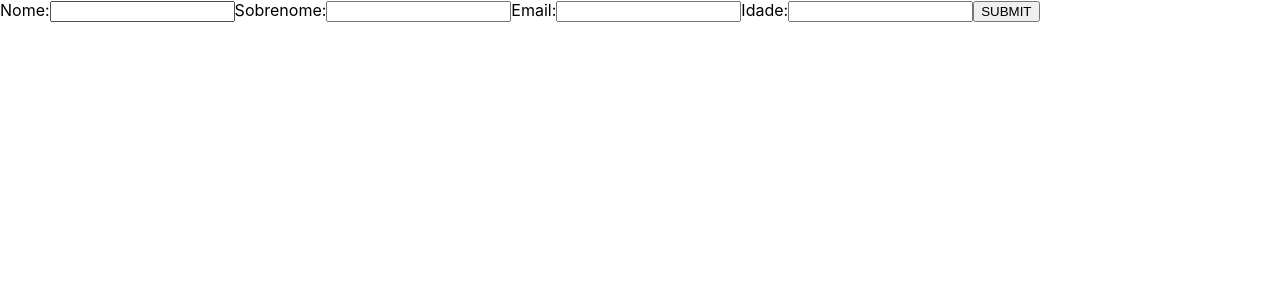
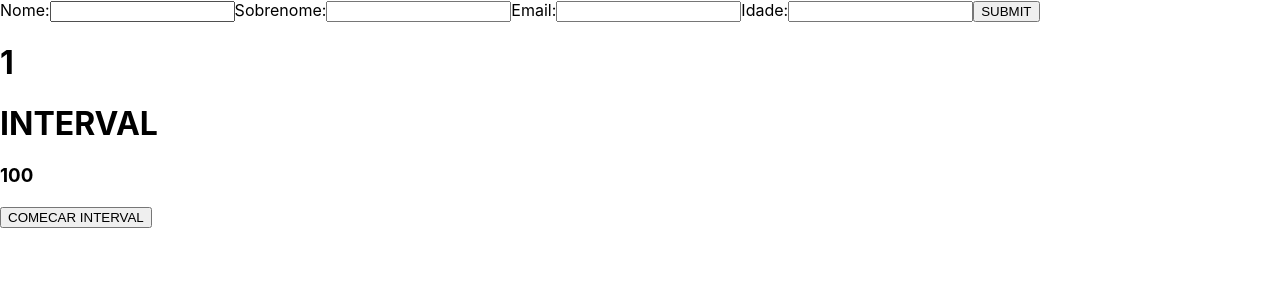
Before and after one commit to ianmarinor/hacker-stories, a React (Create React App) app: page / in a window 1280 px wide. Shown: the top 300 px of the page. Built offline with nearby package versions, Linux system fonts and the light colour scheme.

Commit message:
--- USE EFECT E SETINTERVAL

```diff
--- a/src/App.js
+++ b/src/App.js
@@ -1,25 +1,9 @@
 import * as React from "react";
 import { Button } from "./components/Button";
 import { Button2 } from "./components/Button2";
+import { Interval } from "./components/interval";
 
-let human = {
-  head: false,
-  armas: true,
-  nails: [1, 2, 3, 5],
-  person: {
-    name: "Ian",
-    surname: "Marino",
-  },
-};
 
-let handleClick = (e) => {
-  e.target.style.width = "500px";
-  e.target.style.height = "500px";
-};
-
-let Text = () => {
-  return <h1>AFDAGDAGDAG</h1>;
-};
 
 class App extends React.Component {
 
@@ -53,6 +37,8 @@ class App extends React.Component {
 
 
         <Button2 />
+        <Button />
+        <Interval/>
       </div>
 
     )
--- a/src/components/Button.js
+++ b/src/components/Button.js
@@ -1,26 +1,29 @@
-import { useState } from "react";
+import { useEffect, useState } from "react";
 
 
 
 let i = -1;
 export const Button = (props) => {
-  const [text, setText] = useState('');
+  const [text, setText] = useState(1);
+
+  useEffect(
+    ()=>{
+      let timer = () => setInterval(
+        ()=>{
+          setText(
+            (prev)=>prev+1
+          )
+        },1000
+      )
+
+    }, []
+  )
 
 
-  const eventHandler =({target})=>{
-    let texto = target.value
-    console.log();
-    setTimeout(
-      ()=>
-      setText(texto)
-    ,1000)
-
-  }
 
   return (
     <div>
-      <h1>{text}</h1>
-      <input type="text" onChange={eventHandler} />
+      <h1>{text.toString()[0]}</h1>
     </div>
   );
 };
--- a/src/components/Button2.js
+++ b/src/components/Button2.js
@@ -19,9 +19,16 @@ export const Button2 = (props) => {
 
   };
 
-    // useEffect(
-    //   ()=> console.log(userList)
-    // )
+    useEffect( ()=>{
+
+      console.log('mounted');
+
+
+      return ()=>{
+        console.log('clenaup');
+      }
+
+    }, [user] )
 
   return (
     <div>
--- /dev/null
+++ b/src/components/interval.js
@@ -0,0 +1,44 @@
+import { useEffect, useState } from "react";
+
+export const Interval = (props) => {
+  const [intervalId, setIntervalId] = useState(null);
+
+  //Id to setInterval abstraido para que seja possivel para-lo fora de seu bloco
+  const [crono, setCrono] = useState(0);
+
+  //funçao que começa o setInterval e abstrai seu Id
+  const startInterval = () => {
+    console.log(888888888888888);
+
+    let timer = setInterval(() => {
+      setCrono((prev) => prev + 1);
+    }, 1);
+
+    setIntervalId(timer);
+  };
+
+  // intervalo comça com o mount do componente
+  useEffect(() => startInterval(), []);
+
+  // intervalo para quando crono for >= 100
+  useEffect(() => {
+    if (crono >= 100) {
+      stopInterval();
+    }
+  }, [crono]);
+
+  // funçao que usa o setInterval abstraido para para-lo
+  const stopInterval = () => {
+    clearInterval(intervalId);
+    setIntervalId(null);
+  };
+
+  return (
+    <div>
+      <h1>INTERVAL</h1>
+      <h3>{crono}</h3>
+      {/* <button  onClick={ intervalId == null ? startInterval : stopInterval}>COMECAR INTERVAL</button> */}
+      <button onClick={stopInterval}>COMECAR INTERVAL</button>
+    </div>
+  );
+};
--- a/src/index.js
+++ b/src/index.js
@@ -6,9 +6,9 @@ import reportWebVitals from './reportWebVitals';
 
 const root = ReactDOM.createRoot(document.getElementById('root'));
 root.render(
-  <React.StrictMode>
+  // <React.StrictMode>
     <App />
-  </React.StrictMode>
+  // </React.StrictMode>
 );
 
 // If you want to start measuring performance in your app, pass a function
```
